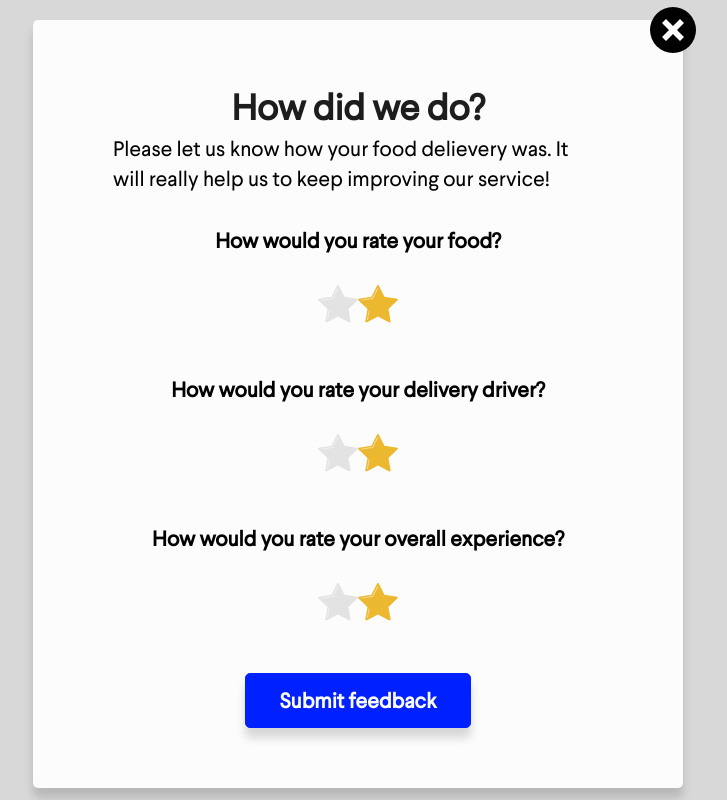
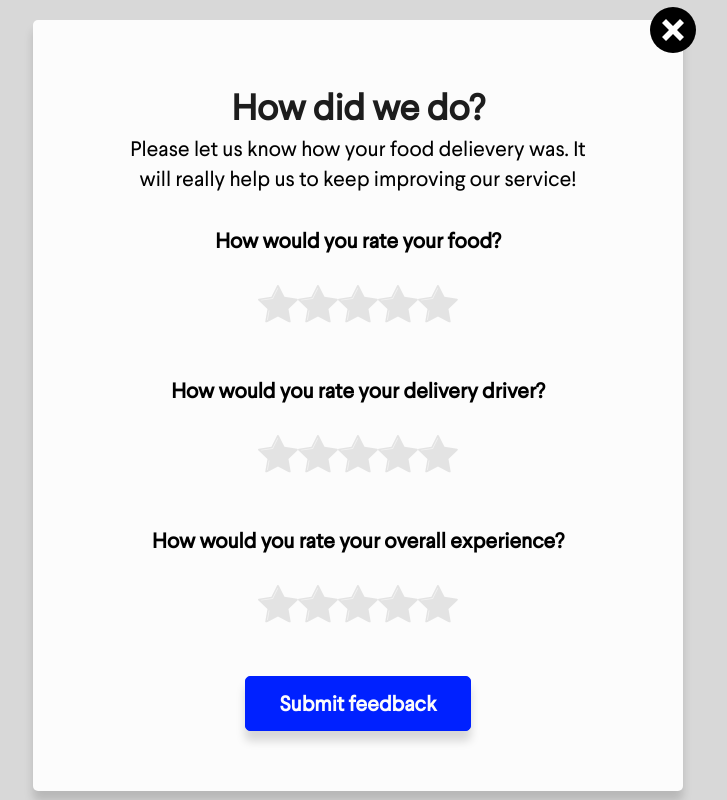
Before and after one commit to riabets/rating, a Vue app: page / in a window 1280 px wide. Shown: the whole page, without its empty margins (282-1009 px from the left). Built offline with nearby package versions, Linux system fonts and the light colour scheme.

Commit message:
Stars check

```diff
--- a/src/components/Popup.vue
+++ b/src/components/Popup.vue
@@ -9,17 +9,17 @@
 
             <div class="rating_block">
                 <h4 class="rating_heading">How would you rate your food?</h4>
-                <stars></stars>
+                <stars :id="1"></stars>
             </div>
             <div class="rating_block">
                 <h4 class="rating_heading">How would you rate your delivery driver?</h4>
-                <stars></stars>
+                <stars :id="2"></stars>
             </div>
             <div class="rating_block">
                 <h4 class="rating_heading">How would you rate your overall experience?</h4>
-                <stars></stars>
+                <stars :id="3"></stars>
             </div>
-            <p class="submit_button">Submit feedback</p>
+            <button class="submit_button">Submit feedback</button>
         </div>
     </div>
 </template>
@@ -27,9 +27,14 @@
 import Stars from "./Stars";
 
 export default {
+    data(){
+        return {
+            id: null
+        }
+    },
     components: {
         Stars
-    }
+    },
 }
 </script>
 <style lang="scss">
@@ -58,6 +63,7 @@ export default {
     flex-wrap: wrap;
     justify-content: center;
     padding:60px 80px;
+    text-align: center;
 }
 .close_button {
     position:absolute;
@@ -118,6 +124,8 @@ export default {
     margin:0;
     transition:all 200ms ease-in;
     box-shadow: 0 10px 10px rgba(0,0,0,0.15);
+    position:relative;
+    overflow:hidden;
     &:hover {
         cursor:pointer;
         transition:all 200ms ease-in;
--- a/src/components/Stars.vue
+++ b/src/components/Stars.vue
@@ -1,19 +1,100 @@
 <template>
     <div class="stars_wrapper">
-       <img src="~@/assets/star-e.png" alt="">
-       <img src="~@/assets/star.png" alt="">
+        <div class="star-rating">
+            <label class="star-rating__star"
+                v-for="rating in ratings"
+                :class="{'is-selected': ((value >= rating) && value != null)}"
+                v-on:click="set(rating)"
+                v-on:mouseover="starOver(rating)"
+                v-on:mouseout="starOut"
+                :key="rating">
+            <input class="star-rating__checkbox"
+            type="radio"
+            :value="rating"
+            :name="name"
+            v-model="value"></label>
+        </div>
     </div>
 </template>
 <script>
 export default {
-
+    data() {
+        return {
+            hoverValue: null,
+            value: null,
+            ratings: [1, 2, 3, 4, 5]
+        };
+    },
+    props: {
+        'name': String,
+        'id': Number,
+    },
+    methods: {
+        starOver(index) {
+            var self = this;
+            this.hoverValue = this.value;
+            return this.value = index;
+        },
+        starOut() {
+            var self = this;
+            return this.value = this.hoverValue;
+        },
+        set(value) {
+            var self = this;
+            this.hoverValue = value;
+            return this.value = value;
+        }
+    },
 }
 </script>
 <style lang="scss">
-.stars_wrapper {
-    height: 40px;
+.star-rating__star {
+    display: inline-block;
+    width:40px;
+    height:38px;
+    overflow:hidden;
+    &:before {
+        content:"";
+        display:block;
+        width:40px;
+        height:38px;
+        background-image: url("~@/assets/star-e.png");
+        background-repeat: no-repeat;
+        transition: transform 200ms ease-out;
+    }
+    &:after {
+        content:"";
+        display:block;
+        width:40px;
+        height:38px;
+        background-image: url("~@/assets/star.png");
+        background-repeat: no-repeat;
+        transition: transform 200ms ease-out;
+    }
     &:hover {
-        cursor:pointer;
+      cursor: pointer;
+    }
+
+    &.is-selected {
+      &:before {
+        transform: translateY(-38px);
+        transition: transform 200ms ease-in;
+      }
+      &:after {
+        transform: translateY(-38px);
+        transition: transform 200ms ease-in;
+      }
     }
 }
+.star-rating__checkbox {
+    position: absolute;
+    overflow: hidden;
+    clip: rect(0 0 0 0);
+    height: 1px;
+    width: 1px;
+    margin: -1px;
+    padding: 0;
+    border: 0;
+}
+
 </style>
```
